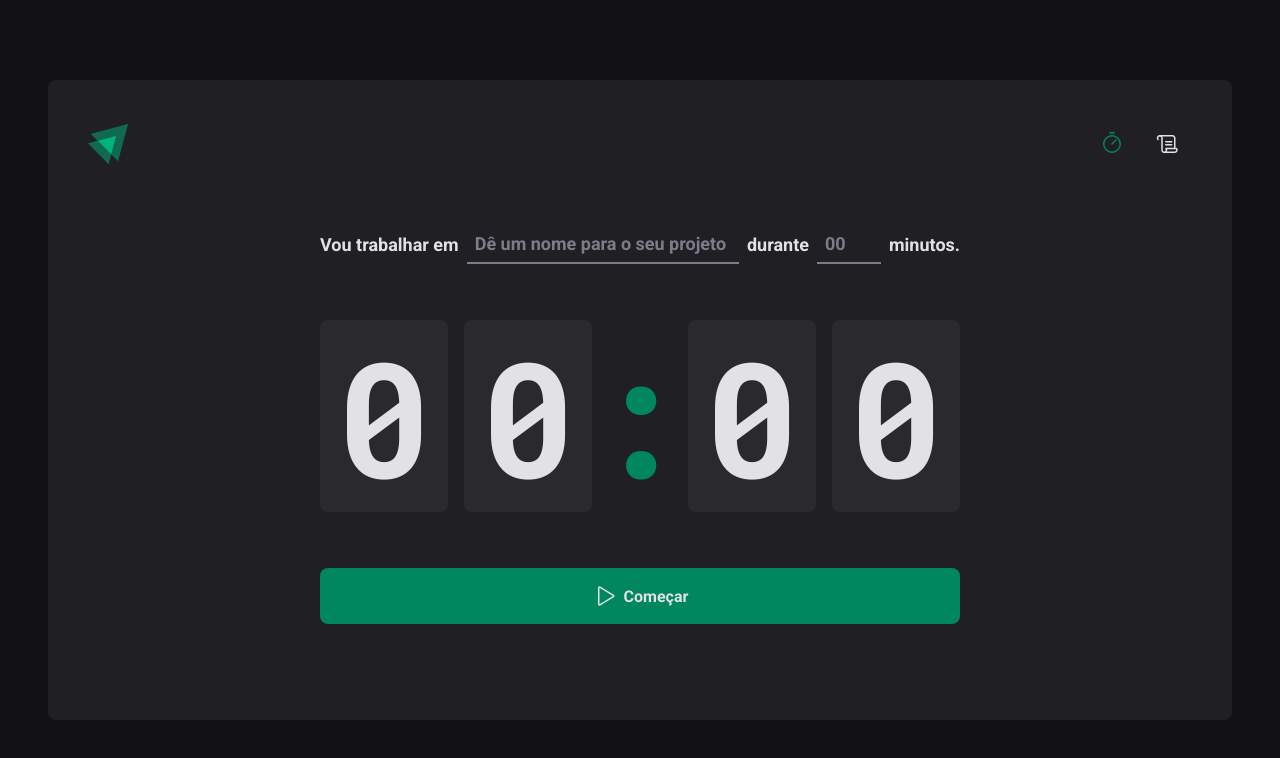
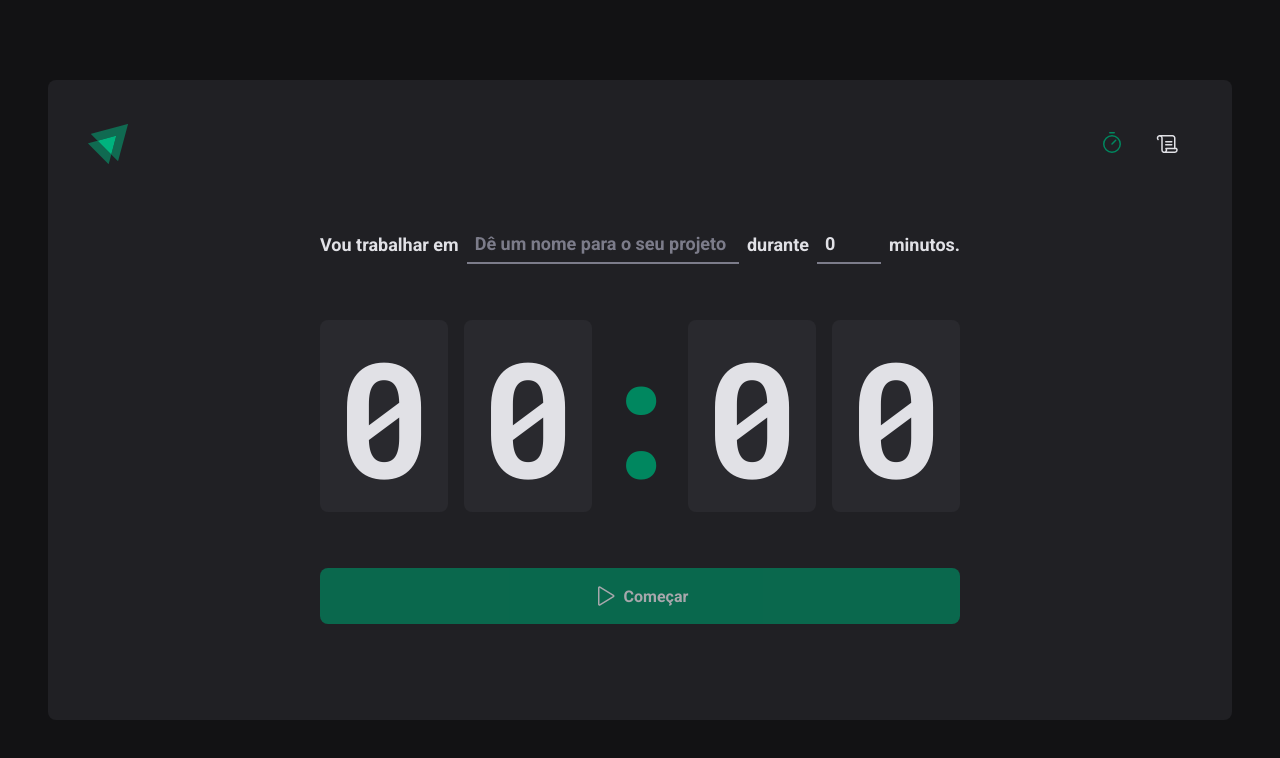
Before and after one commit to fernandakimiek/ignite-timer, a React (Vite) app: page / in a window 1280 px wide. Shown: the top 758 px of the page. Built offline with nearby package versions, Linux system fonts and the light colour scheme.

Commit message:
- ajuste para usar context

```diff
--- a/package.json
+++ b/package.json
@@ -11,11 +11,15 @@
     "fix-lint": "eslint src --ext .ts,.tsx --fix"
   },
   "dependencies": {
+    "@hookform/resolvers": "^4.1.3",
+    "date-fns": "^4.1.0",
     "phosphor-react": "^1.4.1",
     "react": "^19.0.0",
     "react-dom": "^19.0.0",
+    "react-hook-form": "^7.54.2",
     "react-router-dom": "^7.4.0",
-    "styled-components": "^6.1.16"
+    "styled-components": "^6.1.16",
+    "zod": "^3.24.2"
   },
   "devDependencies": {
     "@eslint/js": "^9.21.0",
--- /dev/null
+++ b/src/pages/Home/components/CountDown/index.tsx
@@ -0,0 +1,70 @@
+import { useContext, useEffect } from "react";
+import { CountDownContainer, Separator } from "./styles";
+import { differenceInSeconds } from "date-fns";
+import { CyclesContext } from "../..";
+
+export function CountDown() {
+  const {
+    activeCycle,
+    activeCycleId,
+    markCurrentCycleAsFinished,
+    amountSecondsPassed,
+    setSecondsPassed,
+  } = useContext(CyclesContext);
+
+  const totalSeconds = activeCycle ? activeCycle.minutesAmount * 60 : 0;
+
+  useEffect(() => {
+    let interval: number;
+    if (activeCycle) {
+      interval = setInterval(() => {
+        const secondsDifference = differenceInSeconds(
+          new Date(),
+          activeCycle.startDate
+        );
+
+        if (secondsDifference >= totalSeconds) {
+          markCurrentCycleAsFinished();
+          setSecondsPassed(0);
+          clearInterval(interval);
+        } else {
+          setSecondsPassed(secondsDifference);
+        }
+      }, 1000);
+    }
+
+    return () => {
+      clearInterval(interval);
+    };
+  }, [
+    activeCycle,
+    totalSeconds,
+    activeCycleId,
+    markCurrentCycleAsFinished,
+    setSecondsPassed,
+  ]);
+
+  const currentSeconds = activeCycle ? totalSeconds - amountSecondsPassed : 0;
+
+  const minutesAmount = Math.floor(currentSeconds / 60);
+  const secondsAmount = currentSeconds % 60;
+
+  const minutes = String(minutesAmount).padStart(2, "0");
+  const seconds = String(secondsAmount).padStart(2, "0");
+
+  useEffect(() => {
+    if (activeCycle) {
+      document.title = `${minutes}:${seconds}`;
+    }
+  }, [minutes, seconds, activeCycle]);
+
+  return (
+    <CountDownContainer>
+      <span>{minutes[0]}</span>
+      <span>{minutes[1]}</span>
+      <Separator>:</Separator>
+      <span>{seconds[0]}</span>
+      <span>{seconds[1]}</span>
+    </CountDownContainer>
+  );
+}
--- /dev/null
+++ b/src/pages/Home/components/CountDown/styles.ts
@@ -0,0 +1,27 @@
+import styled from "styled-components";
+
+export const CountDownContainer = styled.div`
+  font-family: "Roboto Mono", monospace;
+  font-size: 10rem;
+  line-height: 8rem;
+  color: ${(props) => props.theme["gray-100"]};
+
+  display: flex;
+  gap: 1rem;
+
+  span {
+    background: ${(props) => props.theme["gray-700"]};
+    padding: 2rem 1rem;
+    border-radius: 8px;
+  }
+`;
+
+export const Separator = styled.div`
+  padding: 2rem 0;
+  color: ${(props) => props.theme["green-500"]};
+
+  width: 4rem;
+  overflow: hidden;
+  display: flex;
+  justify-content: center;
+`;
--- /dev/null
+++ b/src/pages/Home/components/NewCycleForm/index.tsx
@@ -0,0 +1,44 @@
+import { FormContainer, MinutesAmountInput, TaskInput } from "./styles";
+import { useContext } from "react";
+import { CyclesContext } from "../..";
+import { useFormContext } from "react-hook-form";
+
+export function NewCycleForm() {
+  const { activeCycle } = useContext(CyclesContext);
+  const { register } = useFormContext();
+
+  return (
+    <FormContainer>
+      <label htmlFor="task">Vou trabalhar em</label>
+      <TaskInput
+        id="task"
+        type="text"
+        list="task-sugestions"
+        placeholder="Dê um nome para o seu projeto"
+        disabled={!!activeCycle}
+        {...register("task")}
+      />
+
+      <datalist id="task-sugestions">
+        <option value="projeto 1" />
+        <option value="projeto 2" />
+        <option value="projeto 3" />
+        <option value="projeto 4" />
+      </datalist>
+
+      <label htmlFor="minutesAmount">durante</label>
+      <MinutesAmountInput
+        type="number"
+        id="minutesAmount"
+        placeholder="00"
+        step={5}
+        min={1}
+        max={60}
+        disabled={!!activeCycle}
+        {...register("minutesAmount", { valueAsNumber: true })}
+      />
+
+      <span>minutos.</span>
+    </FormContainer>
+  );
+}
--- /dev/null
+++ b/src/pages/Home/components/NewCycleForm/styles.ts
@@ -0,0 +1,45 @@
+import styled from "styled-components";
+
+export const FormContainer = styled.div`
+  width: 100%;
+  display: flex;
+  align-items: center;
+  justify-content: center;
+  gap: 0.5rem;
+  color: ${(props) => props.theme["gray-100"]};
+  font-size: 1.125rem;
+  font-weight: bold;
+  flex-wrap: wrap;
+`;
+
+const BaseInput = styled.input`
+  background: transparent;
+  height: 2.5rem;
+  border: 0;
+  border-bottom: 2px solid ${(props) => props.theme["gray-500"]};
+  font-weight: bold;
+  font-size: 1.125rem;
+  padding: 0 0.5rem;
+  color: ${(props) => props.theme["gray-100"]};
+
+  &:focus {
+    box-shadow: none;
+    border-color: ${(props) => props.theme["green-500"]};
+  }
+
+  &::placeholder {
+    color: ${(props) => props.theme["gray-500"]};
+  }
+`;
+
+export const TaskInput = styled(BaseInput)`
+  flex: 1;
+
+  &::-webkit-calendar-picker-indicator {
+    display: none !important;
+  }
+`;
+
+export const MinutesAmountInput = styled(BaseInput)`
+  width: 4rem;
+`;
--- a/src/pages/Home/index.tsx
+++ b/src/pages/Home/index.tsx
@@ -1,59 +1,139 @@
-import { Play } from "phosphor-react";
+import { HandPalm, Play } from "phosphor-react";
+
 import {
-  CountDownContainer,
-  FormContainer,
   HomeContainer,
-  MinutesAmountInput,
-  Separator,
   StartCountDownButton,
-  TaskInput,
+  StopCountDownButton,
 } from "./styles";
+import { createContext, useState } from "react";
+import { NewCycleForm } from "./components/NewCycleForm";
+import { CountDown } from "./components/CountDown";
+import { FormProvider, useForm } from "react-hook-form";
+import { zodResolver } from "@hookform/resolvers/zod";
+import * as zod from "zod";
+
+interface Cycle {
+  id: string;
+  task: string;
+  minutesAmount: number;
+  startDate: Date;
+  interruptedDate?: Date;
+  finishedDate?: Date;
+}
+
+interface CyclesContextType {
+  activeCycle: Cycle | undefined;
+  activeCycleId: string | null;
+  amountSecondsPassed: number;
+  markCurrentCycleAsFinished: () => void;
+  setSecondsPassed: (seconds: number) => void;
+}
+
+const newCycleFormValidationSchema = zod.object({
+  task: zod.string().min(1, "Informe a tarefa"),
+  minutesAmount: zod.number().min(1).max(60),
+});
+
+type NewCycleFormData = zod.infer<typeof newCycleFormValidationSchema>;
+
+export const CyclesContext = createContext({} as CyclesContextType);
 
 export function Home() {
+  const [cycles, setCycles] = useState<Cycle[]>([]);
+  const [activeCycleId, setActiveCycleId] = useState<string | null>(null);
+  const [amountSecondsPassed, setAmountSecondsPassed] = useState(0);
+
+  const activeCycle = cycles.find((cycle) => cycle.id === activeCycleId);
+
+  function markCurrentCycleAsFinished() {
+    setCycles((state) =>
+      state.map((cycle) => {
+        if (cycle.id === activeCycleId) {
+          return { ...cycle, finishedDate: new Date() };
+        } else {
+          return cycle;
+        }
+      })
+    );
+  }
+
+  const newCycleForm = useForm<NewCycleFormData>({
+    resolver: zodResolver(newCycleFormValidationSchema),
+    defaultValues: {
+      task: "",
+      minutesAmount: 0,
+    },
+  });
+
+  const { handleSubmit, watch, reset } = newCycleForm;
+
+  function setSecondsPassed(seconds: number) {
+    setAmountSecondsPassed(seconds);
+  }
+
+  function handleCreateNewCycle(data: NewCycleFormData) {
+    const newId = String(new Date().getTime());
+
+    const newCycle: Cycle = {
+      id: newId,
+      task: data.task,
+      minutesAmount: data.minutesAmount,
+      startDate: new Date(),
+    };
+
+    setCycles((state) => [...state, newCycle]);
+    setActiveCycleId(newId);
+    setAmountSecondsPassed(0);
+
+    reset();
+  }
+
+  function handleInterruptCycle() {
+    setCycles((state) =>
+      state.map((cycle) => {
+        if (cycle.id === activeCycleId) {
+          return { ...cycle, interruptedDate: new Date() };
+        } else {
+          return cycle;
+        }
+      })
+    );
+    setActiveCycleId(null);
+  }
+
+  const task = watch("task");
+  const isSubmitDisabled = !task;
+
   return (
     <HomeContainer>
-      <form action="">
-        <FormContainer>
-          <label htmlFor="task">Vou trabalhar em</label>
-          <TaskInput
-            id="task"
-            type="text"
-            list="task-sugestions"
-            placeholder="Dê um nome para o seu projeto"
-          />
+      <form onSubmit={handleSubmit(handleCreateNewCycle)} action="">
+        <CyclesContext.Provider
+          value={{
+            activeCycle,
+            activeCycleId,
+            markCurrentCycleAsFinished,
+            amountSecondsPassed,
+            setSecondsPassed,
+          }}
+        >
+          <FormProvider {...newCycleForm}>
+            <NewCycleForm />
+          </FormProvider>
 
-          <datalist id="task-sugestions">
-            <option value="projeto 1" />
-            <option value="projeto 2" />
-            <option value="projeto 3" />
-            <option value="projeto 4" />
-          </datalist>
+          <CountDown />
+        </CyclesContext.Provider>
 
-          <label htmlFor="minutesAmount">durante</label>
-          <MinutesAmountInput
-            type="number"
-            id="minutesAmount"
-            placeholder="00"
-            step={5}
-            min={5}
-            max={60}
-          />
-
-          <span>minutos.</span>
-        </FormContainer>
-
-        <CountDownContainer>
-          <span>0</span>
-          <span>0</span>
-          <Separator>:</Separator>
-          <span>0</span>
-          <span>0</span>
-        </CountDownContainer>
-
-        <StartCountDownButton type="submit">
-          <Play size={24} />
-          Começar
-        </StartCountDownButton>
+        {activeCycle ? (
+          <StopCountDownButton type="button" onClick={handleInterruptCycle}>
+            <HandPalm size={24} />
+            Interromper
+          </StopCountDownButton>
+        ) : (
+          <StartCountDownButton type="submit" disabled={isSubmitDisabled}>
+            <Play size={24} />
+            Começar
+          </StartCountDownButton>
+        )}
       </form>
     </HomeContainer>
   );
--- a/src/pages/Home/styles.ts
+++ b/src/pages/Home/styles.ts
@@ -14,78 +14,7 @@ export const HomeContainer = styled.main`
     gap: 3.5rem;
   }
 `;
-
-export const FormContainer = styled.div`
-  width: 100%;
-  display: flex;
-  align-items: center;
-  justify-content: center;
-  gap: 0.5rem;
-  color: ${(props) => props.theme["gray-100"]};
-  font-size: 1.125rem;
-  font-weight: bold;
-  flex-wrap: wrap;
-`;
-
-const BaseInput = styled.input`
-  background: transparent;
-  height: 2.5rem;
-  border: 0;
-  border-bottom: 2px solid ${(props) => props.theme["gray-500"]};
-  font-weight: bold;
-  font-size: 1.125rem;
-  padding: 0 0.5rem;
-  color: ${(props) => props.theme["gray-100"]};
-
-  &:focus {
-    box-shadow: none;
-    border-color: ${(props) => props.theme["green-500"]};
-  }
-
-  &::placeholder {
-    color: ${(props) => props.theme["gray-500"]};
-  }
-`;
-
-export const TaskInput = styled(BaseInput)`
-  flex: 1;
-
-  &::-webkit-calendar-picker-indicator {
-    display: none !important;
-  }
-`;
-
-export const MinutesAmountInput = styled(BaseInput)`
-  width: 4rem;
-`;
-
-export const CountDownContainer = styled.div`
-  font-family: "Roboto Mono", monospace;
-  font-size: 10rem;
-  line-height: 8rem;
-  color: ${(props) => props.theme["gray-100"]};
-
-  display: flex;
-  gap: 1rem;
-
-  span {
-    background: ${(props) => props.theme["gray-700"]};
-    padding: 2rem 1rem;
-    border-radius: 8px;
-  }
-`;
-
-export const Separator = styled.div`
-  padding: 2rem 0;
-  color: ${(props) => props.theme["green-500"]};
-
-  width: 4rem;
-  overflow: hidden;
-  display: flex;
-  justify-content: center;
-`;
-
-export const StartCountDownButton = styled.button`
+export const BaseCountDownButton = styled.button`
   width: 100%;
   border: 0;
   padding: 1rem;
@@ -100,15 +29,25 @@ export const StartCountDownButton = styled.button`
 
   cursor: pointer;
 
-  background: ${(props) => props.theme["green-500"]};
   color: ${(props) => props.theme["gray-100"]};
-
   &:disabled {
     opacity: 0.7;
     cursor: not-allowed;
   }
+`;
+
+export const StartCountDownButton = styled(BaseCountDownButton)`
+  background: ${(props) => props.theme["green-500"]};
 
   &:not(:disabled):hover {
     background: ${(props) => props.theme["green-700"]};
   }
 `;
+
+export const StopCountDownButton = styled(BaseCountDownButton)`
+  background: ${(props) => props.theme["red-500"]};
+
+  &:not(:disabled):hover {
+    background: ${(props) => props.theme["red-700"]};
+  }
+`;
```
Also changed, not shown: 1 other file (tests, documents, lock files or other folders).
